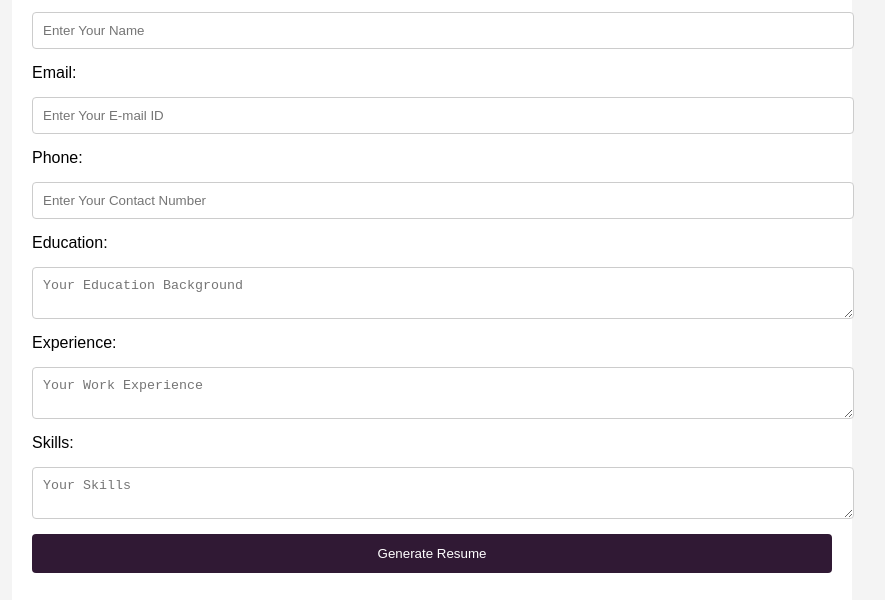
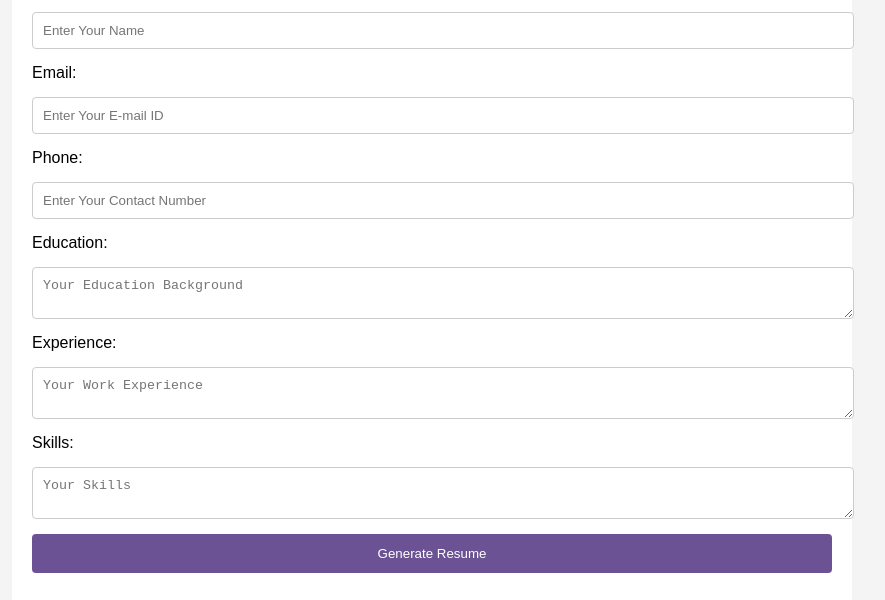
Before and after one commit to Atiksh-Patel/Resume-generator, a plain HTML site: page index.html in a window 1280 px wide. Shown: the part 141-741 px from the top of the page, without its empty margins (208-1093 px from the left). Drawn offline with Linux system fonts and the light colour scheme.

Commit message:
Update style.css

```diff
--- a/style.css
+++ b/style.css
@@ -31,7 +31,7 @@ input, textarea {
 }
 
 button {
-  background-color: rgb(48, 25, 52);
+  background-color: #6a5294;
   color: white;
   padding: 12px;
   border: none;
@@ -40,7 +40,7 @@ button {
 }
 
 button:hover {
-  background-color: rgb(20, 10, 20);
+  background-color: #291449;
 }
 
 .resume{
```
